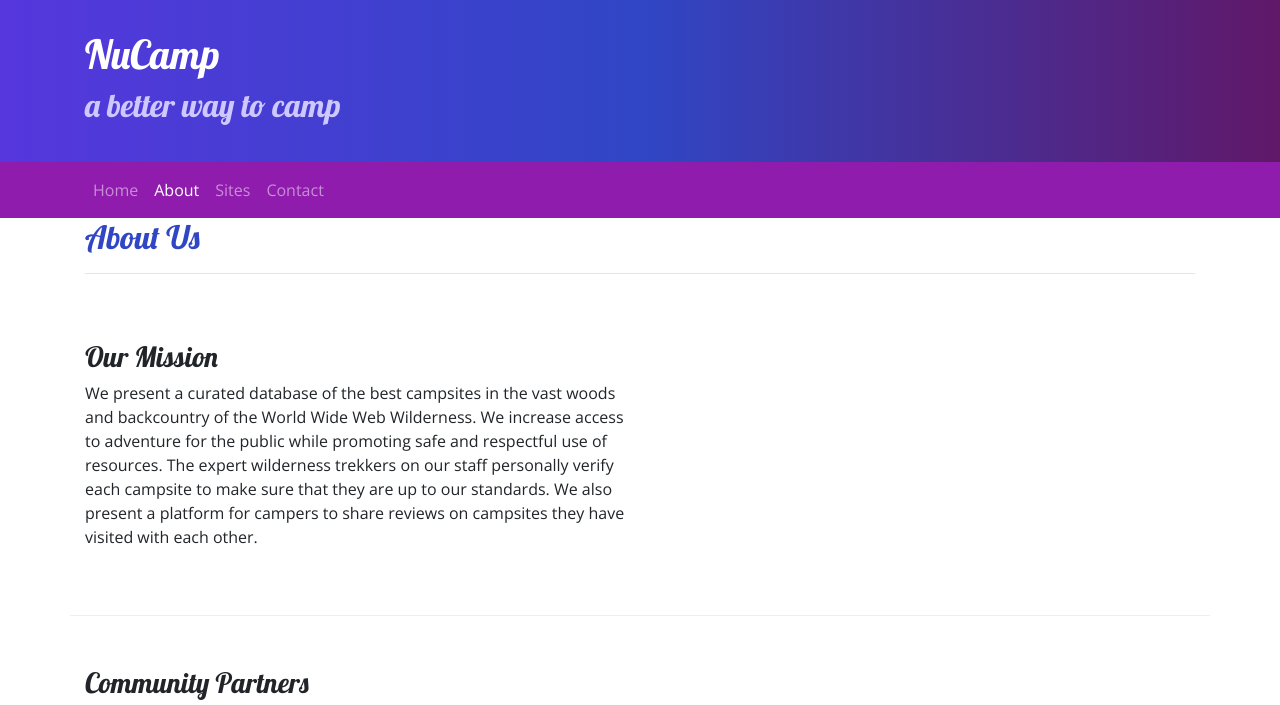
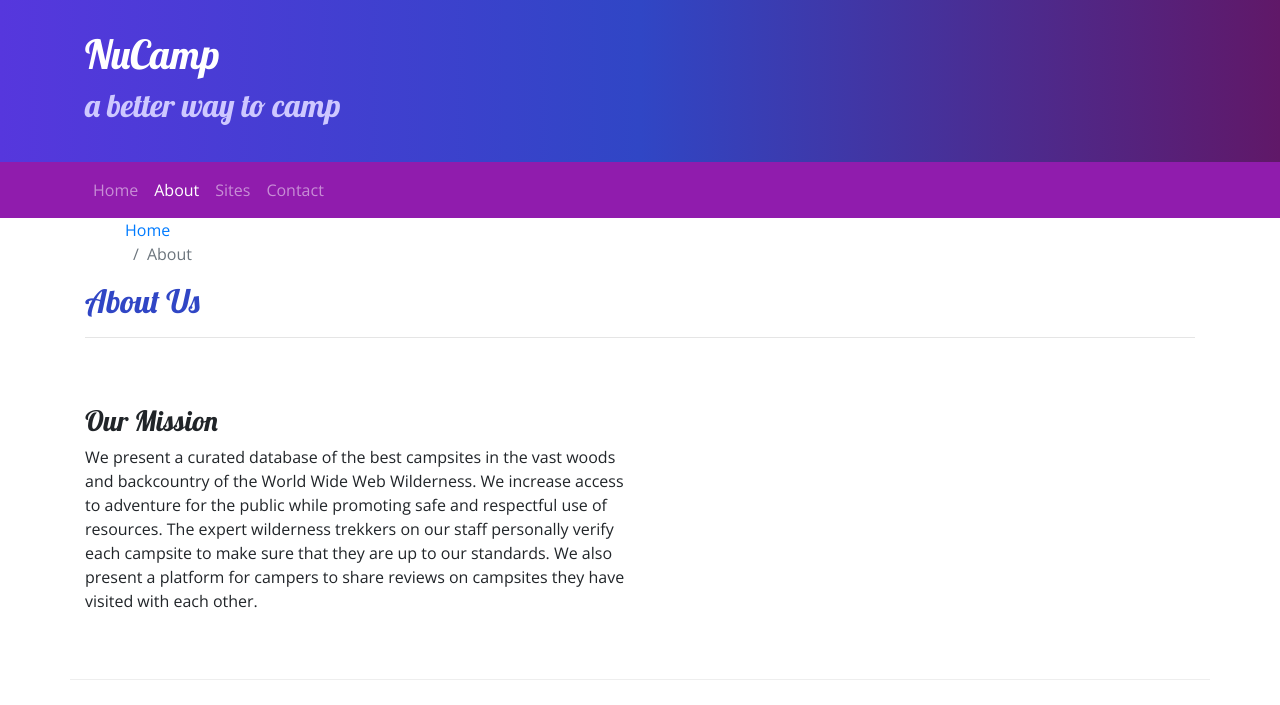
Before and after one commit to Rockrat2008/NuCamp-Campsite, a website: page aboutus.html in a window 1280 px wide. Shown: the top 705 px of the page. Drawn offline with nearby package versions, Linux system fonts and the light colour scheme.

Commit message:
Breadcrumbs added to AboutUS page

```diff
--- a/aboutus.html
+++ b/aboutus.html
@@ -61,6 +61,10 @@
     <div class="container">
       <div class="row">
         <div class="col">
+          <ol class="breadcrumbs">
+            <li class="breadcrumb-item"><a href="index.html">Home</a></li>
+            <li class="breadcrumb-item active">About</li>
+          </ol>
           <h2>About Us</h2>
           <hr />
         </div>
```
